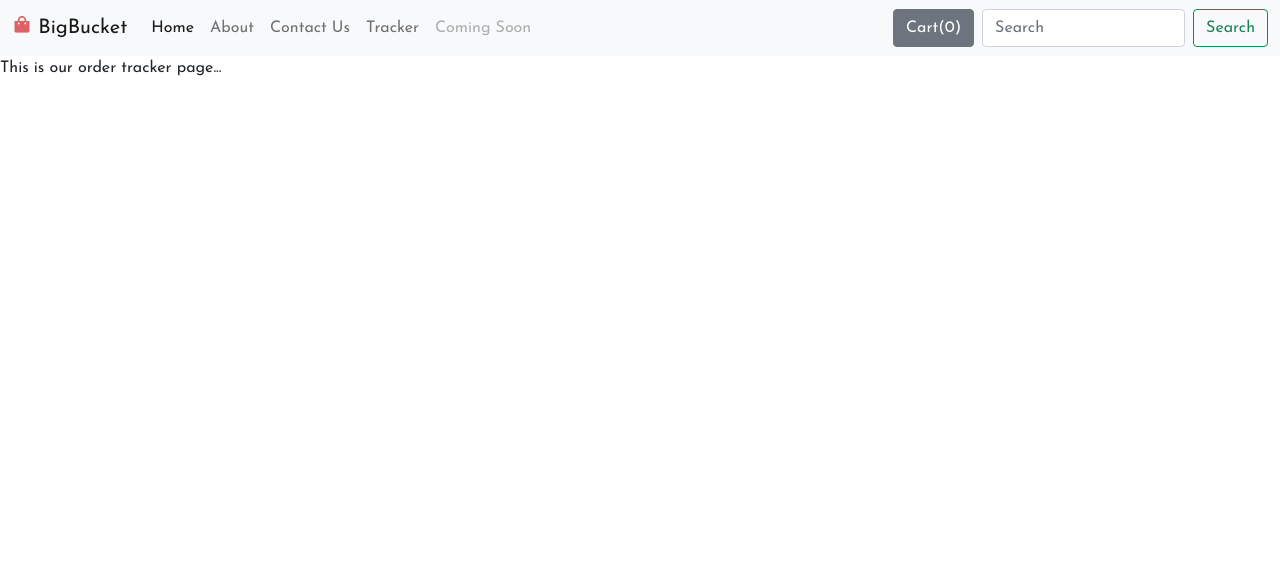
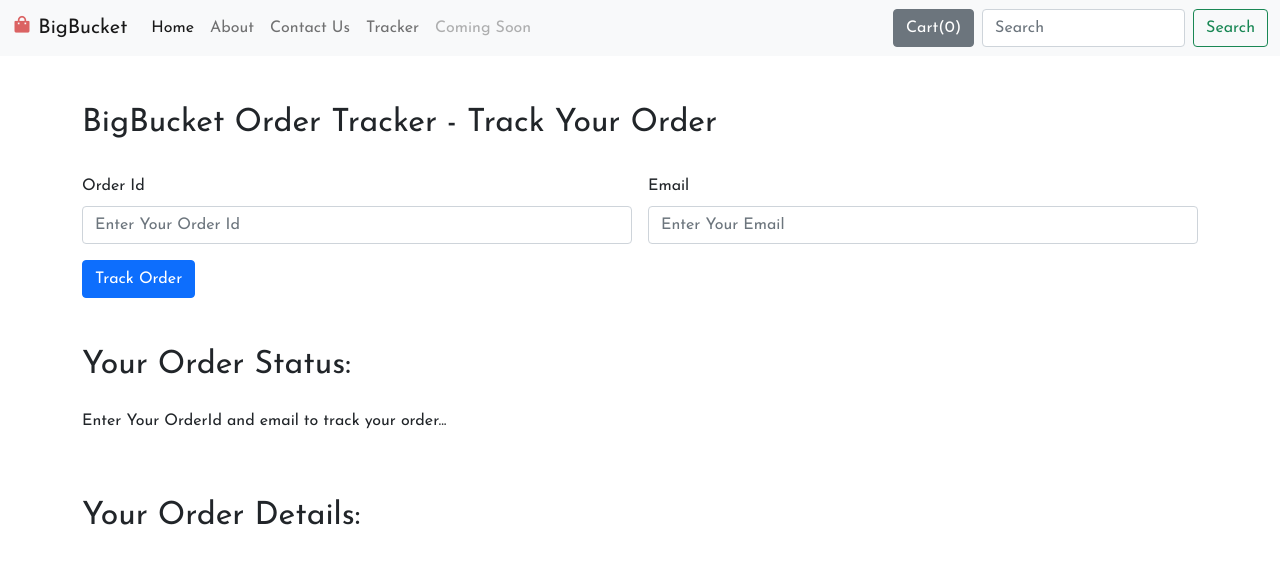
Before and after one commit to LokeshAgr1310/BigBucket-Ecommerce-Website, a Django app: page /shop/tracker/ in a window 1280 px wide. Shown: the top 564 px of the page. Run offline with Django 3.2, Linux system fonts and the light colour scheme.

Commit message:
Desinging the Layout of the templates

```diff
--- a/shop/templates/shop/contact.html
+++ b/shop/templates/shop/contact.html
@@ -9,6 +9,11 @@
         <strong>Your contact form is submitted successfully!!!</strong>
         <button type="button" class="btn-close" data-bs-dismiss="alert" aria-label="Close"></button>
     </div> -->
+    {% if messages %}
+        {% for message in messages %}
+        <div class="bg-{% if message.tags %}{{ message.tags }}{% else %}success{% endif %} text-center py-3 text-white">{{ message }}</div>
+        {% endfor %}
+    {% endif %}
     <div class="container my-4">
         <h3>Contact Our Team</h3>
         <form action="{% url 'shop:ContactUs' %}" method="post">
--- a/shop/templates/shop/includes/productCarousel.html
+++ b/shop/templates/shop/includes/productCarousel.html
@@ -15,6 +15,11 @@
           <div class="card-body">
             <h5 class="card-title" id="productNamepr{{ prod.id }}">{{ prod.product_name }}</h5>
             <p class="card-text">{{ prod.product_desc }}</p>
+            <p>
+              <span class="text-secondary">Price: </span>
+              <sup><i class='bx bx-rupee price-color fs-6'></i></sup>
+              <span class="price-color fw-bolder fs-4" id="pricepr{{ prod.id }}">{{ prod.price }}</span>
+            </p>
             <span id="prodQuantpr{{ prod.id }}" class="prodQuant">
               <button id="pr{{ prod.id }}" class="btn btn-primary cart">Add to Cart</button>
             </span>
--- a/shop/templates/shop/index.html
+++ b/shop/templates/shop/index.html
@@ -25,6 +25,9 @@
             height: 18.125rem;
             overflow: auto;
         }
+        .price-color{
+            color: #B12704;
+        }
     </style>
 {% endblock  %}
 
--- a/shop/templates/shop/ordertracker.html
+++ b/shop/templates/shop/ordertracker.html
@@ -1,8 +1,46 @@
 {% extends "shop/base.html" %}
+{% load static %}
 
 
 {% block title %}Order Tracker - Shop|Big Bucket{% endblock  %}
 
 {% block body %}
-    <p>This is our order tracker page...</p>
+    <div class="container">
+        <div class="col my-5">
+            <h2>BigBucket Order Tracker - Track Your Order</h2>
+            <form class="row g-3 my-3" method="post" action="#" id="trackerForm">
+                {% csrf_token %}
+                <div class="col-md-6">
+                    <label for="inputName" class="form-label">Order Id</label>
+                    <input type="number" class="form-control" id="orderId" placeholder="Enter Your Order Id" name="orderId" required>
+                </div>
+                <div class="col-md-6">
+                    <label for="inputEmail" class="form-label">Email</label>
+                    <input type="email" class="form-control" id="inputEmail" placeholder="Enter Your Email" name="inputEmail" required>
+                </div>
+                <div class="col-12">
+                    <button type="submit" class="btn btn-primary text-center">Track Order</button>
+                </div>
+            </form>
+        </div>
+        <div class="col my-5">
+            <h2>Your Order Status: </h2>
+            <div>
+                <ul class="list-group my-4" id='items'>
+                    <p>Enter Your OrderId and email to track your order...</p>
+                </ul>
+            </div>
+        </div>
+        <div class="col my-5">
+            <h2>Your Order Details: </h2>
+            <div>
+                <ul class="list-group my-4" id='productItems'>
+                </ul>
+            </div>
+        </div>
+    </div>
 {% endblock  %}
+
+{% block js %}
+    <script src="{% static 'shop/js/ordertracker.js' %}"></script>
+{% endblock  %}
```
Also changed, not shown: shop/templates/shop/ordercheckout.html (+22 -11 lines).
